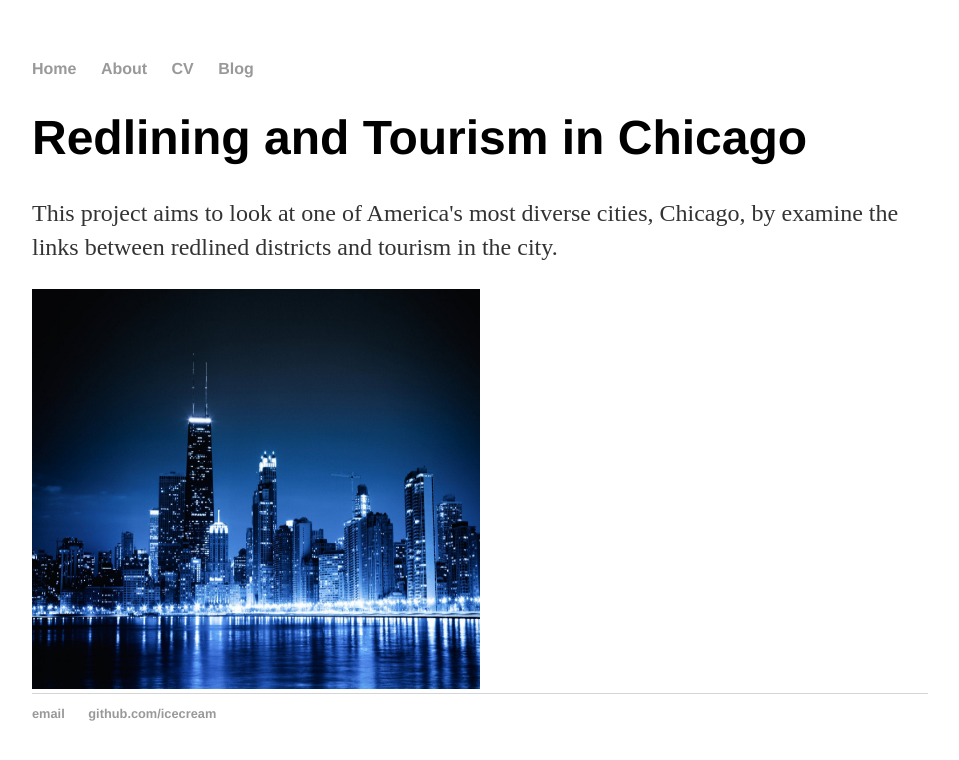
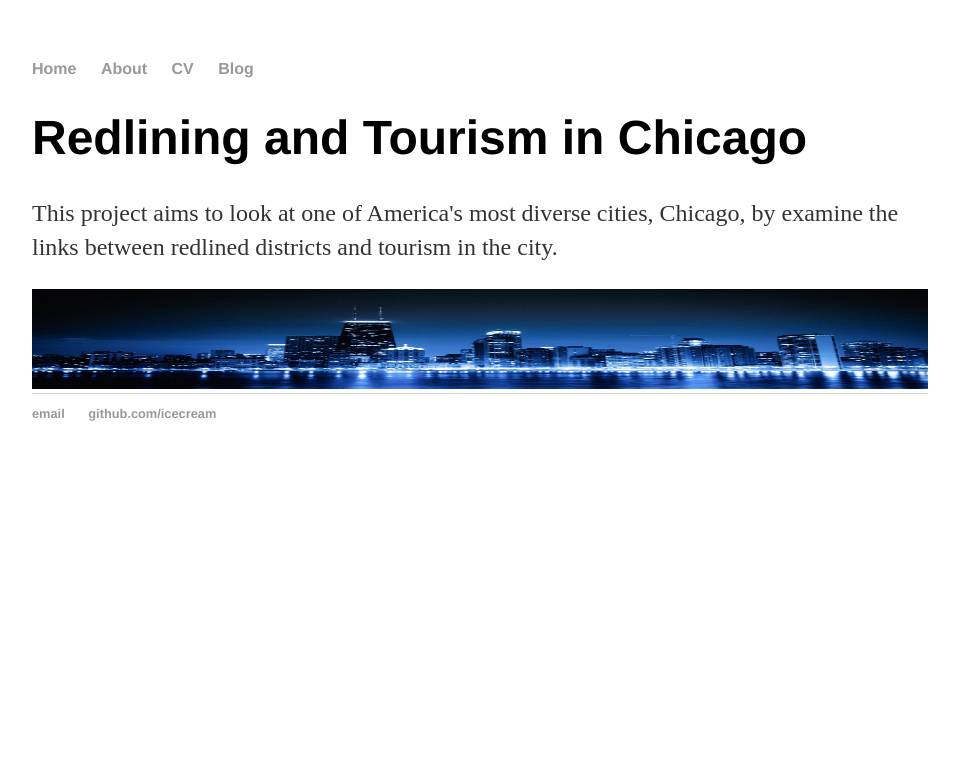
Before and after one commit to WillKaraChicago/WillKaraChicago.github.io, a Jekyll site: the page built from index.html, in a window 1280 px wide. Shown: the top 760 px of the page, without its empty margins (160-1119 px from the left). Built offline with Jekyll 4.4.1, drawn with Linux system fonts in a browser that asks for light colours.

Commit message:
Update index.html

```diff
--- a/index.html
+++ b/index.html
@@ -6,5 +6,5 @@
 	<h1>Redlining and Tourism in Chicago</h1>
 	<p>This project aims to look at one of America's most diverse cities, Chicago, by examine the links between redlined districts and tourism in the city.</p>
 	<div>
-		<img src="https://github.com/WillKaraChicago/WillKaraChicago.github.io/blob/master/cha.jpg?raw=true"style="width: 50%"height="400"></img> </div>
+		<img src="https://github.com/WillKaraChicago/WillKaraChicago.github.io/blob/master/cha.jpg?raw=true"style="width: 100%"height="100"></img> </div>
 </div><!-- /.blurb -->
```
